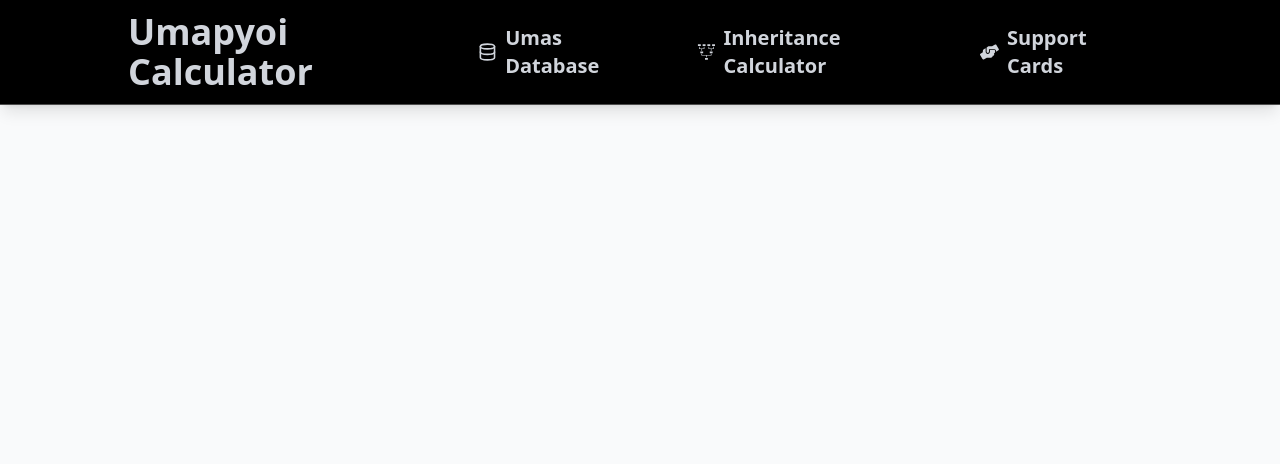
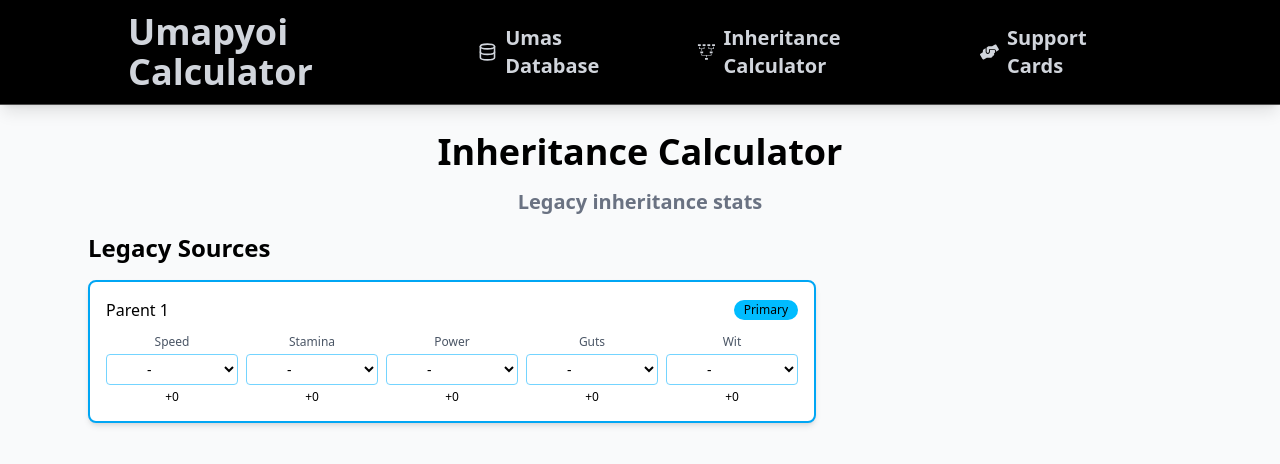
Before and after one commit to OnboardingCode/Umamusume-Calculator, a React (Vite) app: page /inheritance in a window 1280 px wide. Shown: the top 464 px of the page. Built offline with nearby package versions, Linux system fonts and the light colour scheme.

Commit message:
inheritance implementation skeleton done

```diff
--- a/src/App.tsx
+++ b/src/App.tsx
@@ -3,6 +3,7 @@ import Navbar from "./components/Navbar";
 import Home from "./routes/Home";
 import CharactersCard from "./routes/CharactersCard";
 import CharactersInfo from "./routes/CharactersInfo";
+import InheritanceCalPage from "./routes/InheritanceCalPage";
 
 
 function App() {
@@ -15,8 +16,8 @@ function App() {
         <Routes>
           <Route path="/" element={<Home />} />
           <Route path="/characters" element={<CharactersCard />} />
-          {/* Ruta para mostrar información de personaje específico usando query parameter */}
           <Route path="/character" element={<CharactersInfo />} />
+          <Route path="/inheritance" element={<InheritanceCalPage />} />
         </Routes>
       </div>
     </>
--- /dev/null
+++ b/src/routes/InheritanceCalPage.tsx
@@ -0,0 +1,100 @@
+
+
+
+
+const InheritanceCalPage = () => {
+
+
+
+  return (
+    <div className="mx-auto max-w-7xl px-4 py-8 sm:px-6 lg:px-8">
+    {/* Contenido*/}
+      <div className="max-w-6xl mx-auto">
+        <div className="text-center mt-25">
+          <h1 className="font-nunito text-4xl font-semibold mb-4">Inheritance Calculator</h1>
+          <p className="text-xl mb-4 font-semibold text-gray-500"> Legacy inheritance stats </p>
+        </div>
+      </div>
+
+      <div className="grid lg:grid-cols-3 gap-6 mb-8">
+        <div className="lg:col-span-2 space-y-4">
+          <h2 className="text-2xl font-semibold mb-4 flex items-center gap-2">Legacy Sources</h2>
+          <div className="bg-white rounded-lg shadow-md p-4 border-2 border-sky-500">
+            <h3 className="font-medium mb-3 flex items-center justify-between">Parent 1
+              <span className="inline-flex items-center px-2.5 py-0.5 text-xs font-medium rounded-2xl bg-sky-400 text-black"> Primary</span>
+            </h3>
+            <div className="grid grid-cols-5 gap-2">
+              <div className="text-center">
+                <label className="text-xs text-gray-600 block mb-1 capitalize">Speed</label>
+                <select id="parent1-speed" className="stat-selector w-full px-9 py-1 border border-sky-300 rounded text-sm focus:ring-2 focus:ring-sky-500 focus:border-transparent">
+                  <option value="0">-</option>
+                  <option value="1">★</option>
+                  <option value="2">★★</option>
+                  <option value="3">★★★</option>
+                </select>
+                <div className="text-xs mt-1 font-medium text-black stat-bonus" data-source="parent1" data-stat="speed">+0</div>
+              </div>
+
+              <div className="text-center">
+                <label className="text-xs text-gray-600 block mb-1 capitalize">Stamina</label>
+                <select id="parent1-stamina" className="stat-selector w-full px-9 py-1 border border-sky-300 rounded text-sm focus:ring-2 focus:ring-sky-500 focus:border-transparent">
+                  <option value="0">-</option>
+                  <option value="1">★</option>
+                  <option value="2">★★</option>
+                  <option value="3">★★★</option>
+                </select>
+                <div className="text-xs mt-1 font-medium text-black stat-bonus" data-source="parent1" data-stat="speed">+0</div>
+              </div>
+
+              <div className="text-center">
+                <label className="text-xs text-gray-600 block mb-1 capitalize">Power</label>
+                <select id="parent1-power" className="stat-selector w-full px-9 py-1 border border-sky-300 rounded text-sm focus:ring-2 focus:ring-sky-500 focus:border-transparent">
+                  <option value="0">-</option>
+                  <option value="1">★</option>
+                  <option value="2">★★</option>
+                  <option value="3">★★★</option>
+                </select>
+                <div className="text-xs mt-1 font-medium text-black stat-bonus" data-source="parent1" data-stat="speed">+0</div>
+              </div>
+
+              <div className="text-center">
+                <label className="text-xs text-gray-600 block mb-1 capitalize">Guts</label>
+                <select id="parent1-guts" className="stat-selector w-full px-9 py-1 border border-sky-300 rounded text-sm focus:ring-2 focus:ring-sky-500 focus:border-transparent">
+                  <option value="0">-</option>
+                  <option value="1">★</option>
+                  <option value="2">★★</option>
+                  <option value="3">★★★</option>
+                </select>
+                <div className="text-xs mt-1 font-medium text-black stat-bonus" data-source="parent1" data-stat="speed">+0</div>
+              </div>
+
+              <div className="text-center">
+                <label className="text-xs text-gray-600 block mb-1 capitalize">Wit</label>
+                <select id="parent1-wit" className="stat-selector w-full px-9 py-1 border border-sky-300 rounded text-sm focus:ring-2 focus:ring-sky-500 focus:border-transparent">
+                  <option value="0">-</option>
+                  <option value="1">★</option>
+                  <option value="2">★★</option>
+                  <option value="3">★★★</option>
+                </select>
+                <div className="text-xs mt-1 font-medium text-black stat-bonus" data-source="parent1" data-stat="speed">+0</div>
+              </div>
+
+
+
+
+            </div>
+          </div>
+
+
+
+
+
+        </div>
+      </div>
+    </div>
+
+  );
+
+};
+
+export default InheritanceCalPage;
```
Also changed, not shown: src/services/InheritanceCalLogic.ts (added).
